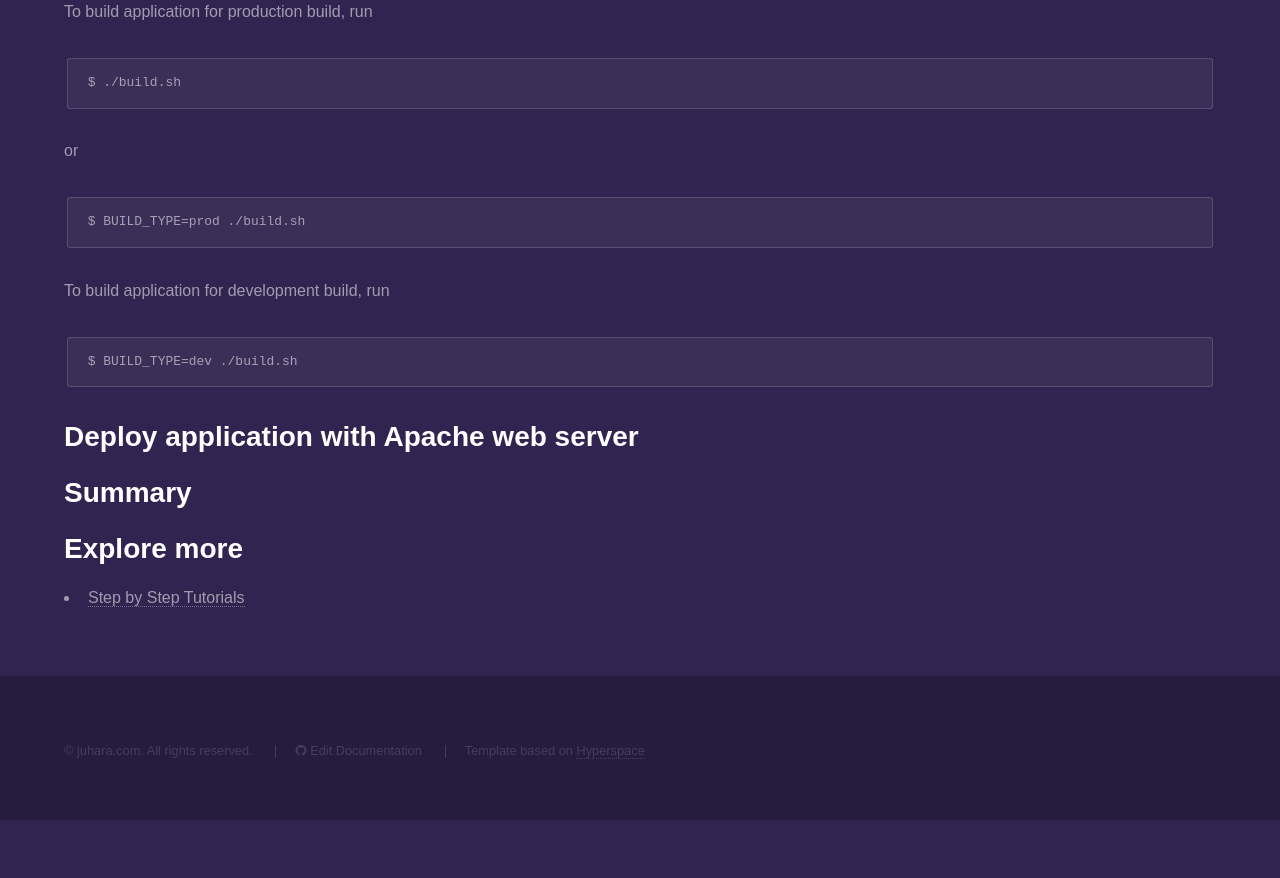
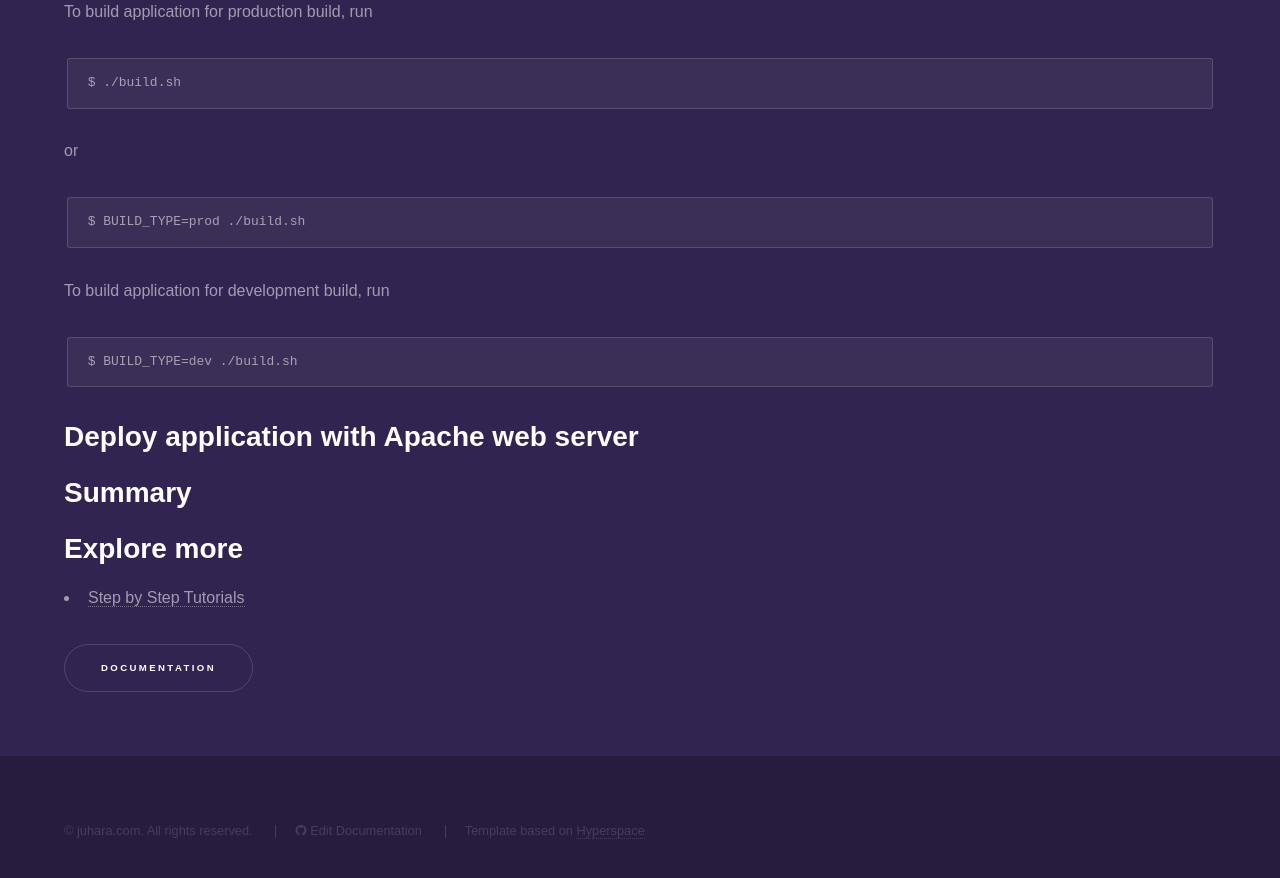
Before and after one commit to fanoframework/fanoframework.github.io, a Jekyll site: the page built from tutorials/hello-world-application/index.md, in a window 1280 px wide and 900 px high, scrolled down 12988 px. Shown: the top 878 px of the window. Built offline with Jekyll 4.4.1, drawn with Linux system fonts in a browser that asks for light colours; our own code applies the rules of GitHub Pages for plain Markdown files; before the commit the page ends 13808 px from its top, so only the background shows below that.

```diff
--- a/tutorials/hello-world-application/index.md
+++ b/tutorials/hello-world-application/index.md
@@ -569,3 +569,7 @@
 ## Explore more
 
 - [Step by Step Tutorials](/tutorials)
+
+<ul class="actions">
+    <li><a href="/documentation" class="button">Documentation</a></li>
+</ul>
```
